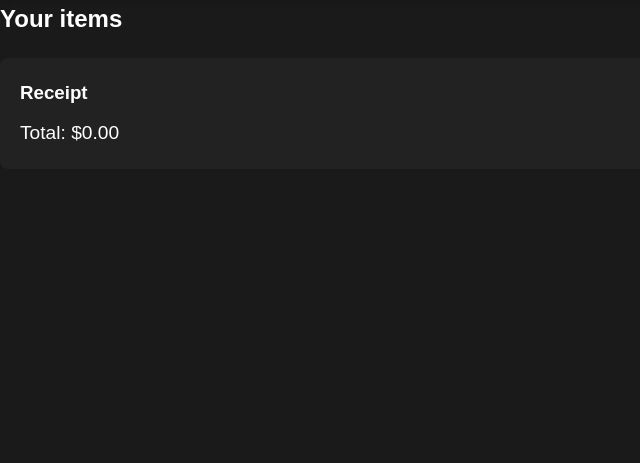
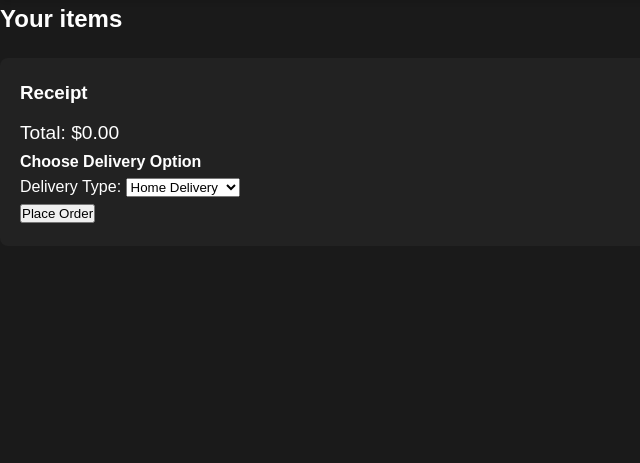
Before and after one commit to ZeljenkaMilan/vizsgaremek, a PHP site: page /billing.php in a window 1280 px wide. Shown: the part 117-580 px from the top of the page, without its empty margins (0-640 px from the left). Run offline with PHP 8.4, Linux system fonts and the light colour scheme.

Commit message:
Update billing.php

```diff
--- a/vizsgaremek/billing.php
+++ b/vizsgaremek/billing.php
@@ -31,6 +31,20 @@
             <h3>Receipt</h3>
             <ul id="cart-items"></ul>
             <p id="total">Total: $0.00</p>
+
+
+        <!-- Delivery Options Form -->
+        <div id="delivery-options">
+            <h4>Choose Delivery Option</h4>
+            <label for="delivery">Delivery Type:</label>
+            <select id="delivery" name="delivery">
+                <option value="home">Home Delivery</option>
+                <option value="pickup">In-Store Pickup</option>
+            </select>
+        </div>
+
+        <!-- Place Order Button -->
+        <button id="place-order-btn">Place Order</button>
         </div>
     </section>
 
```
